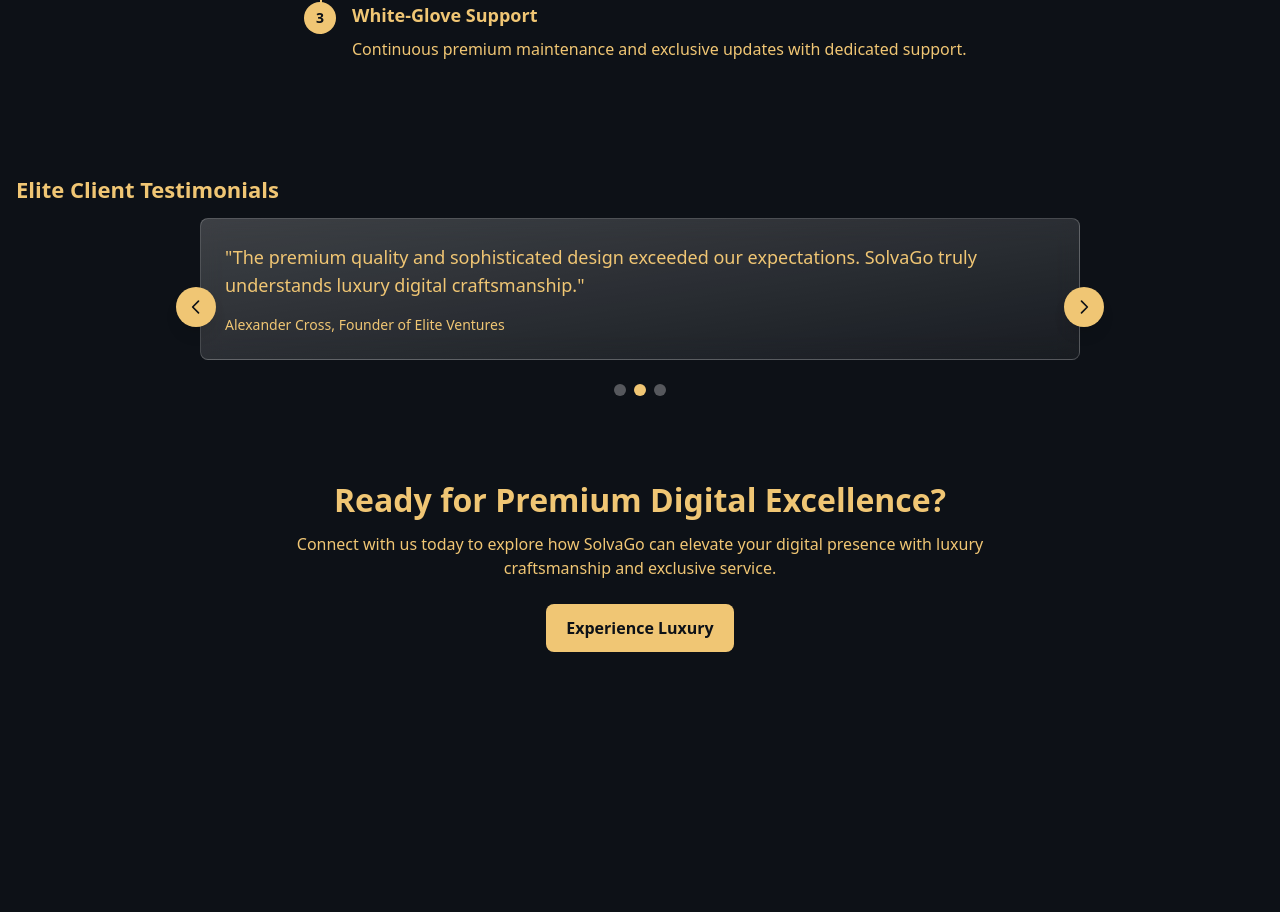
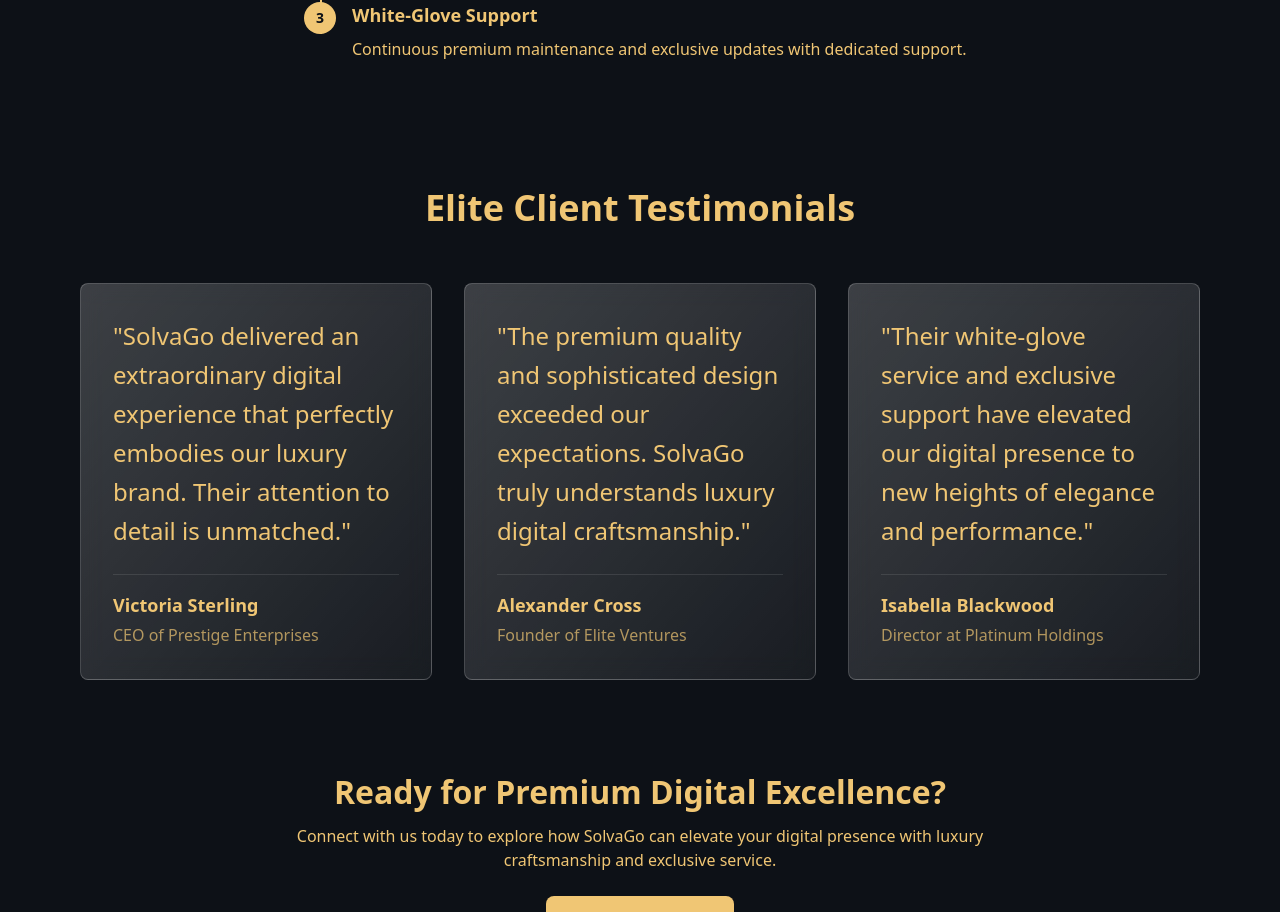
Before and after one commit to Tawan151766/solva-go, a Next.js app: page / in a window 1280 px wide. Shown: the part 1280-2192 px from the top of the page. Before the commit the page ends 2052 px from the top, so only its background shows below. Built offline with nearby package versions, Linux system fonts and the light colour scheme.

Commit message:
feat: fix css

```diff
--- a/src/app/components/modules/home/Testimonials.js
+++ b/src/app/components/modules/home/Testimonials.js
@@ -21,9 +21,31 @@
   ];
 
   const [currentIndex, setCurrentIndex] = useState(0);
+  const [isMobile, setIsMobile] = useState(true);
 
-  // Auto-rotate carousel
+  // Check screen size
   useEffect(() => {
+    const checkScreenSize = () => {
+      setIsMobile(window.innerWidth < 768);
+    };
+
+    // Initial check
+    if (typeof window !== 'undefined') {
+      checkScreenSize();
+      window.addEventListener('resize', checkScreenSize);
+    }
+
+    return () => {
+      if (typeof window !== 'undefined') {
+        window.removeEventListener('resize', checkScreenSize);
+      }
+    };
+  }, []);
+
+  // Auto-rotate carousel (only on mobile)
+  useEffect(() => {
+    if (!isMobile) return;
+
     const interval = setInterval(() => {
       setCurrentIndex((prevIndex) =>
         prevIndex === people.length - 1 ? 0 : prevIndex + 1
@@ -31,7 +53,7 @@
     }, 5000); // Change slide every 5 seconds
 
     return () => clearInterval(interval);
-  }, [people.length]);
+  }, [people.length, isMobile]);
 
   const goToPrevious = () => {
     setCurrentIndex(currentIndex === 0 ? people.length - 1 : currentIndex - 1);
@@ -46,61 +68,88 @@
   };
 
   return (
-    <section className="px-4 py-10">
-      <h2 className="text-[#f0c674] text-[22px] font-bold pb-3">Elite Client Testimonials</h2>
+    <section className="px-4 py-12 md:px-8 lg:px-16 xl:px-20">
+      <div className="max-w-7xl mx-auto">
+        <h2 className="text-[#f0c674] text-[22px] md:text-[28px] lg:text-[32px] xl:text-[36px] font-bold pb-6 md:pb-8 lg:pb-12 text-center">
+          Elite Client Testimonials
+        </h2>
 
-      <div className="relative max-w-4xl mx-auto">
+        <div className="relative">
           {/* Carousel Container */}
-        <div className="overflow-hidden rounded-lg">
+          <div className={`${isMobile ? 'overflow-hidden' : ''} rounded-lg`}>
             <div
-            className="flex transition-transform duration-500 ease-in-out"
-            style={{ transform: `translateX(-${currentIndex * 100}%)` }}
+              className={`${
+                isMobile
+                  ? 'flex transition-transform duration-500 ease-in-out'
+                  : 'grid md:grid-cols-2 xl:grid-cols-3 gap-6 lg:gap-8'
+              }`}
+              style={{
+                transform: isMobile ? `translateX(-${currentIndex * 100}%)` : 'none'
+              }}
             >
               {people.map((person, index) => (
-              <div key={index} className="min-w-full">
-                <div className="bg-gradient-to-br from-white/20 to-white/5 backdrop-blur-md border border-white/20 rounded-lg p-6 mx-2">
-                  <p className="text-[#f0c674] font-medium text-lg mb-4">"{person.quote}"</p>
-                  <p className="text-[#f0c674] text-sm">{person.name}, {person.role}</p>
+                <div key={index} className={isMobile ? "min-w-full" : "min-w-0"}>
+                  <div className="bg-gradient-to-br from-white/20 to-white/5 backdrop-blur-md border border-white/20 rounded-lg p-6 lg:p-8 mx-2 md:mx-0 h-full flex flex-col justify-between min-h-[200px] md:min-h-[240px] lg:min-h-[280px] hover:border-white/30 transition-all duration-300 hover:shadow-lg hover:shadow-[#f0c674]/10">
+                    <p className="text-[#f0c674] font-medium text-lg md:text-xl lg:text-2xl mb-6 leading-relaxed flex-grow">
+                      "{person.quote}"
+                    </p>
+                    <div className="border-t border-white/10 pt-4">
+                      <p className="text-[#f0c674] text-sm md:text-base lg:text-lg font-semibold">
+                        {person.name}
+                      </p>
+                      <p className="text-[#f0c674]/70 text-xs md:text-sm lg:text-base mt-1">
+                        {person.role}
+                      </p>
+                    </div>
                   </div>
                 </div>
               ))}
             </div>
           </div>
 
-        {/* Navigation Arrows */}
+          {/* Navigation Arrows - Only show on mobile */}
+          {isMobile && (
+            <>
               <button
                 onClick={goToPrevious}
-          className="absolute left-0 top-1/2 -translate-y-1/2 -translate-x-4 w-10 h-10 bg-[#f0c674] text-[#0d1117] rounded-full flex items-center justify-center hover:bg-[#f0c674]/80 transition-colors shadow-lg"
+                className="absolute left-0 top-1/2 -translate-y-1/2 -translate-x-4 w-12 h-12 bg-[#f0c674] text-[#0d1117] rounded-full flex items-center justify-center hover:bg-[#f0c674]/80 transition-all duration-300 shadow-lg hover:shadow-xl hover:scale-105"
                 aria-label="Previous testimonial"
               >
-          <svg className="w-5 h-5" fill="none" stroke="currentColor" viewBox="0 0 24 24">
+                <svg className="w-6 h-6" fill="none" stroke="currentColor" viewBox="0 0 24 24">
                   <path strokeLinecap="round" strokeLinejoin="round" strokeWidth={2} d="M15 19l-7-7 7-7" />
                 </svg>
               </button>
 
               <button
                 onClick={goToNext}
-          className="absolute right-0 top-1/2 -translate-y-1/2 translate-x-4 w-10 h-10 bg-[#f0c674] text-[#0d1117] rounded-full flex items-center justify-center hover:bg-[#f0c674]/80 transition-colors shadow-lg"
+                className="absolute right-0 top-1/2 -translate-y-1/2 translate-x-4 w-12 h-12 bg-[#f0c674] text-[#0d1117] rounded-full flex items-center justify-center hover:bg-[#f0c674]/80 transition-all duration-300 shadow-lg hover:shadow-xl hover:scale-105"
                 aria-label="Next testimonial"
               >
-          <svg className="w-5 h-5" fill="none" stroke="currentColor" viewBox="0 0 24 24">
+                <svg className="w-6 h-6" fill="none" stroke="currentColor" viewBox="0 0 24 24">
                   <path strokeLinecap="round" strokeLinejoin="round" strokeWidth={2} d="M9 5l7 7-7 7" />
                 </svg>
               </button>
+            </>
+          )}
 
-        {/* Dots Indicator */}
-        <div className="flex justify-center space-x-2 mt-6">
+          {/* Dots Indicator - Only show on mobile */}
+          {isMobile && (
+            <div className="flex justify-center space-x-3 mt-8">
               {people.map((_, index) => (
                 <button
                   key={index}
                   onClick={() => goToSlide(index)}
-              className={`w-3 h-3 rounded-full transition-colors ${
-                index === currentIndex ? 'bg-[#f0c674]' : 'bg-white/30'
+                  className={`w-4 h-4 rounded-full transition-all duration-300 ${
+                    index === currentIndex
+                      ? 'bg-[#f0c674] scale-110'
+                      : 'bg-white/30 hover:bg-white/50'
                   }`}
                   aria-label={`Go to testimonial ${index + 1}`}
                 />
               ))}
             </div>
+          )}
+        </div>
       </div>
     </section>
   );
```
Lines whose indentation alone changed are shown as unchanged.
